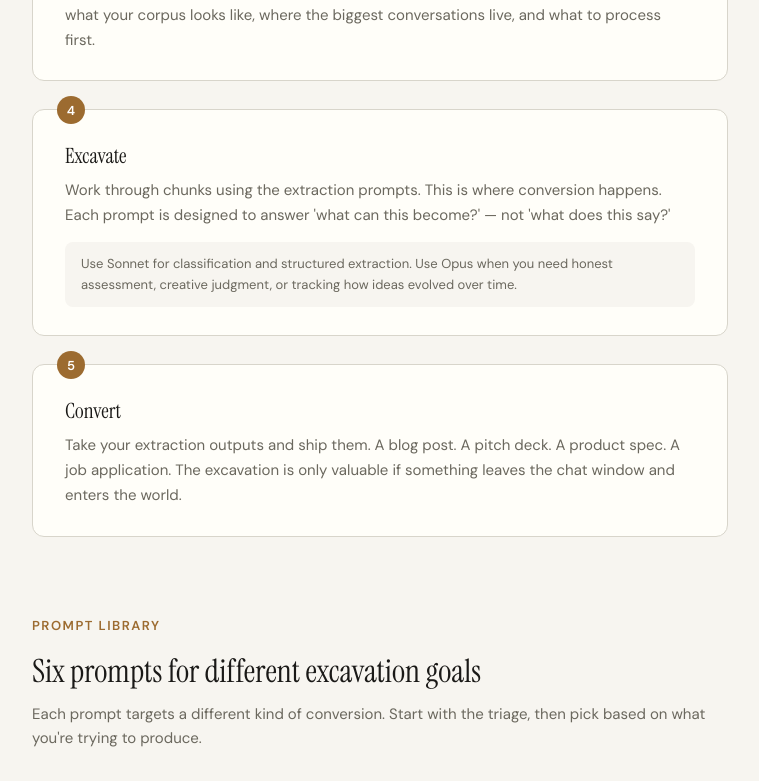
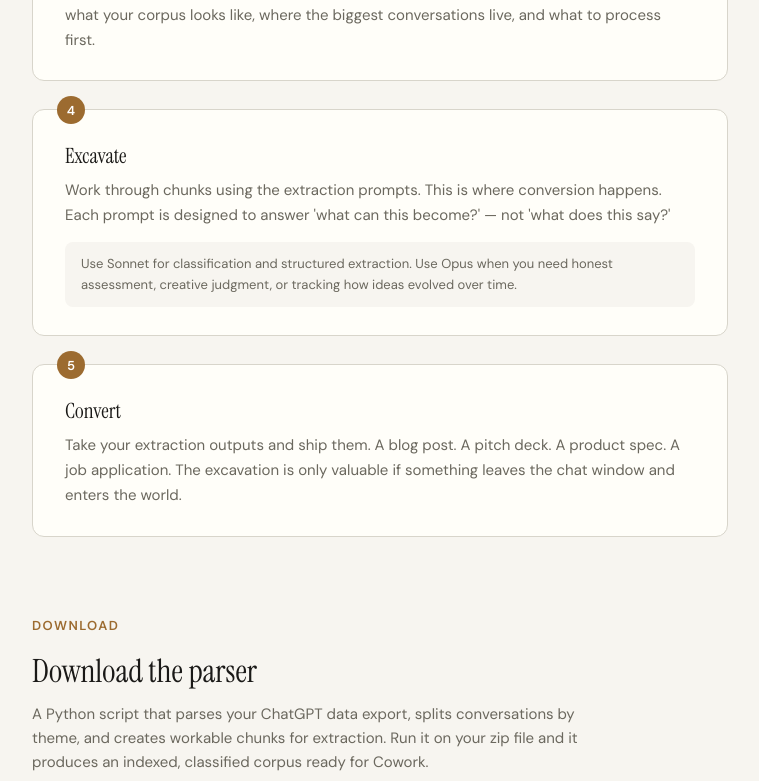
Before and after one commit to gschu1/excavate-site, a React (Vite) app: page / in a window 1280 px wide. Shown: the part 2000-2781 px from the top of the page, without its empty margins (260-1019 px from the left). Built offline with nearby package versions, Linux system fonts and the light colour scheme.

Commit message:
Add Download parser and About sections

```diff
--- a/src/App.jsx
+++ b/src/App.jsx
@@ -385,9 +385,11 @@ export default function Excavate() {
             {[
               ["problem", "The problem"],
               ["method", "Method"],
+              ["download", "Download"],
               ["prompts", "Prompts"],
               ["cost", "Cost"],
               ["philosophy", "Philosophy"],
+              ["about", "About"],
             ].map(([id, label]) => (
               <a
                 key={id}
@@ -558,6 +560,48 @@ export default function Excavate() {
             </div>
           </section>
 
+          {/* DOWNLOAD PARSER */}
+          <section id="download" style={{ paddingBottom: "var(--section-gap)" }}>
+            <div style={{
+              fontSize: 13, fontFamily: "'DM Sans', sans-serif", color: "var(--accent)",
+              fontWeight: 600, letterSpacing: 1.5, textTransform: "uppercase", marginBottom: 16
+            }}>
+              Download
+            </div>
+            <h2 style={{
+              fontFamily: "'Instrument Serif', serif", fontSize: 32, fontWeight: 400,
+              marginBottom: 10
+            }}>
+              Download the parser
+            </h2>
+            <p style={{
+              fontFamily: "'DM Sans', sans-serif", fontSize: 15, color: "var(--muted)",
+              marginBottom: 32, lineHeight: 1.6, maxWidth: 560
+            }}>
+              A Python script that parses your ChatGPT data export, splits conversations by theme,
+              and creates workable chunks for extraction. Run it on your zip file and it produces
+              an indexed, classified corpus ready for Cowork.
+            </p>
+            <a
+              href="/phase0_parse_export.py"
+              download
+              style={{
+                display: "inline-flex", alignItems: "center", gap: 10,
+                padding: "14px 28px", background: "var(--accent)", color: "#fff",
+                borderRadius: 8, textDecoration: "none",
+                fontFamily: "'DM Sans', sans-serif", fontSize: 15, fontWeight: 600,
+                transition: "opacity 0.15s"
+              }}
+              onMouseOver={e => e.currentTarget.style.opacity = "0.85"}
+              onMouseOut={e => e.currentTarget.style.opacity = "1"}
+            >
+              <svg width="16" height="16" viewBox="0 0 16 16" fill="none" xmlns="http://www.w3.org/2000/svg">
+                <path d="M8 1v9M8 10l-3-3M8 10l3-3M2 13h12" stroke="#fff" strokeWidth="1.5" strokeLinecap="round" strokeLinejoin="round"/>
+              </svg>
+              phase0_parse_export.py
+            </a>
+          </section>
+
           {/* PROMPTS */}
           <section id="prompts" style={{ paddingBottom: "var(--section-gap)" }}>
             <div style={{
@@ -699,6 +743,39 @@ export default function Excavate() {
             </div>
           </section>
 
+          {/* ABOUT */}
+          <section id="about" style={{ paddingBottom: "var(--section-gap)" }}>
+            <div style={{
+              fontSize: 13, fontFamily: "'DM Sans', sans-serif", color: "var(--accent)",
+              fontWeight: 600, letterSpacing: 1.5, textTransform: "uppercase", marginBottom: 16
+            }}>
+              About
+            </div>
+            <div style={{
+              padding: "32px 36px", border: "1px solid var(--border)", borderRadius: 12,
+              background: "var(--surface)"
+            }}>
+              <p style={{
+                fontFamily: "'DM Sans', sans-serif", fontSize: 16, lineHeight: 1.8,
+                color: "var(--muted)"
+              }}>
+                Built during an actual excavation of 2,578 conversations and 12.4 million tokens
+                from a ChatGPT archive spanning April 2023 to March 2026. The methodology and prompts
+                weren't planned — they emerged from trying to figure out what three years of AI
+                conversations were really worth. Built by{" "}
+                <a
+                  href="https://github.com/gschul"
+                  target="_blank"
+                  rel="noopener noreferrer"
+                  style={{ color: "var(--accent)", textDecoration: "none", borderBottom: "1px solid var(--accent)" }}
+                >
+                  Guy Schultz
+                </a>
+                .
+              </p>
+            </div>
+          </section>
+
           {/* FOOTER */}
           <footer style={{
             borderTop: "1px solid var(--border)", padding: "32px 0 48px",
```
